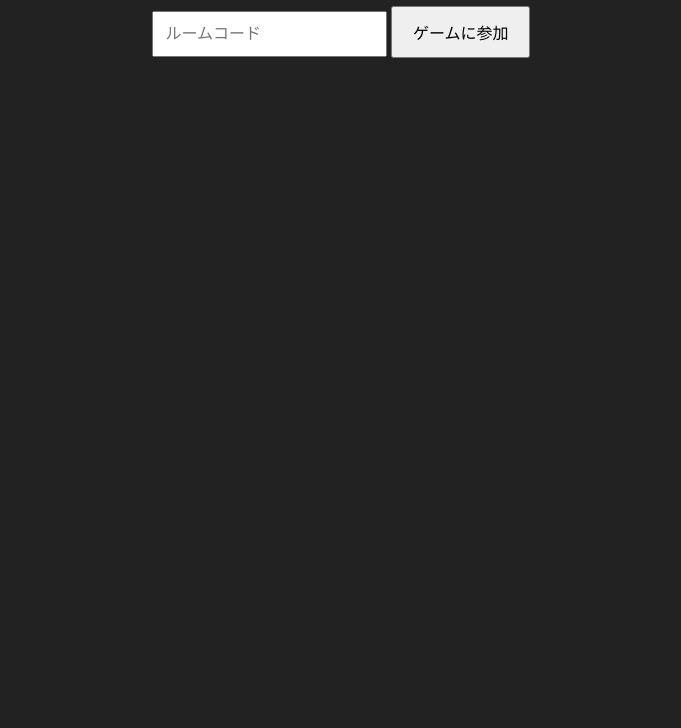
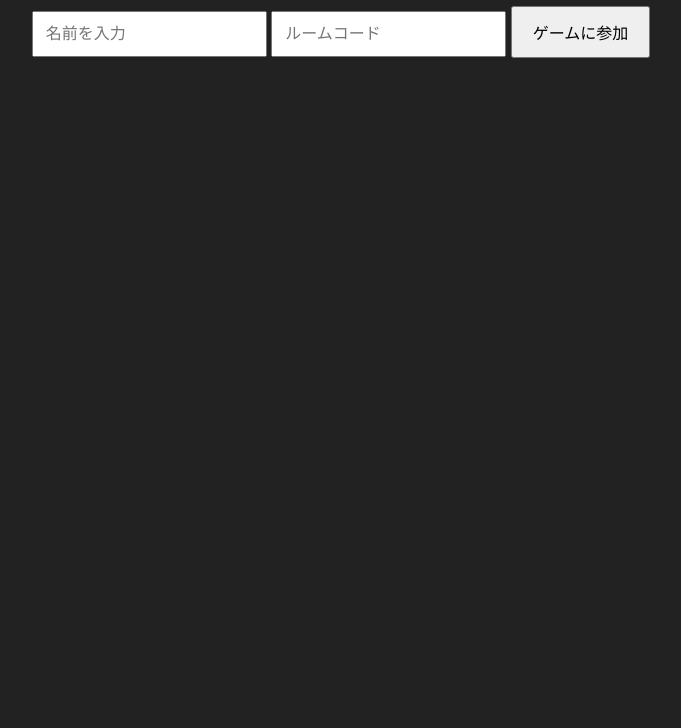
Before and after one commit to hiyokomannjuu/p2p-game, a website: page public/index.html in a window 1280 px wide. Shown: the part 72-800 px from the top of the page, without its empty margins (299-980 px from the left). Drawn offline with Linux system fonts and the light colour scheme.

```diff
--- a/public/index.html
+++ b/public/index.html
@@ -14,6 +14,9 @@
     <h1>P2P GAME</h1>
 
     <div id="login">
+
+        <input id="nameInput" placeholder="名前を入力">
+
         <input id="roomInput" placeholder="ルームコード">
 
         <button id="joinButton">
```
